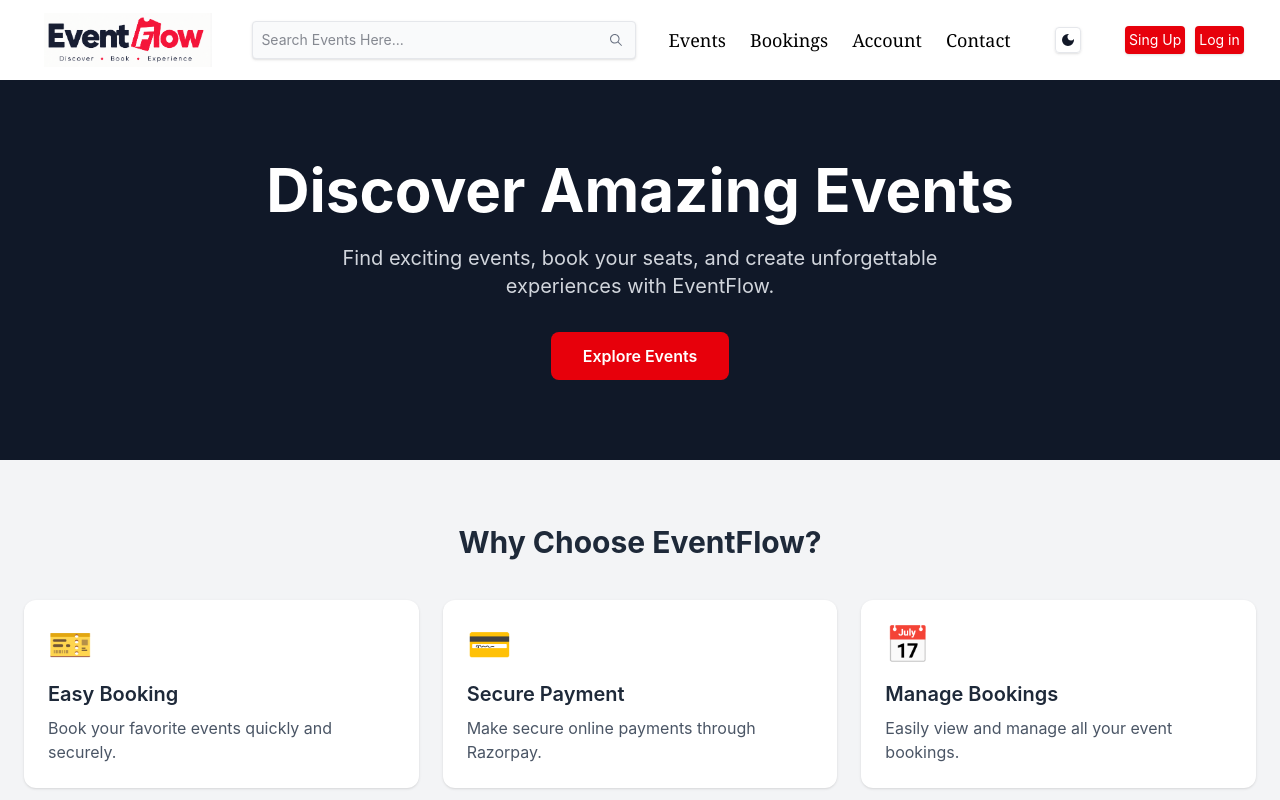
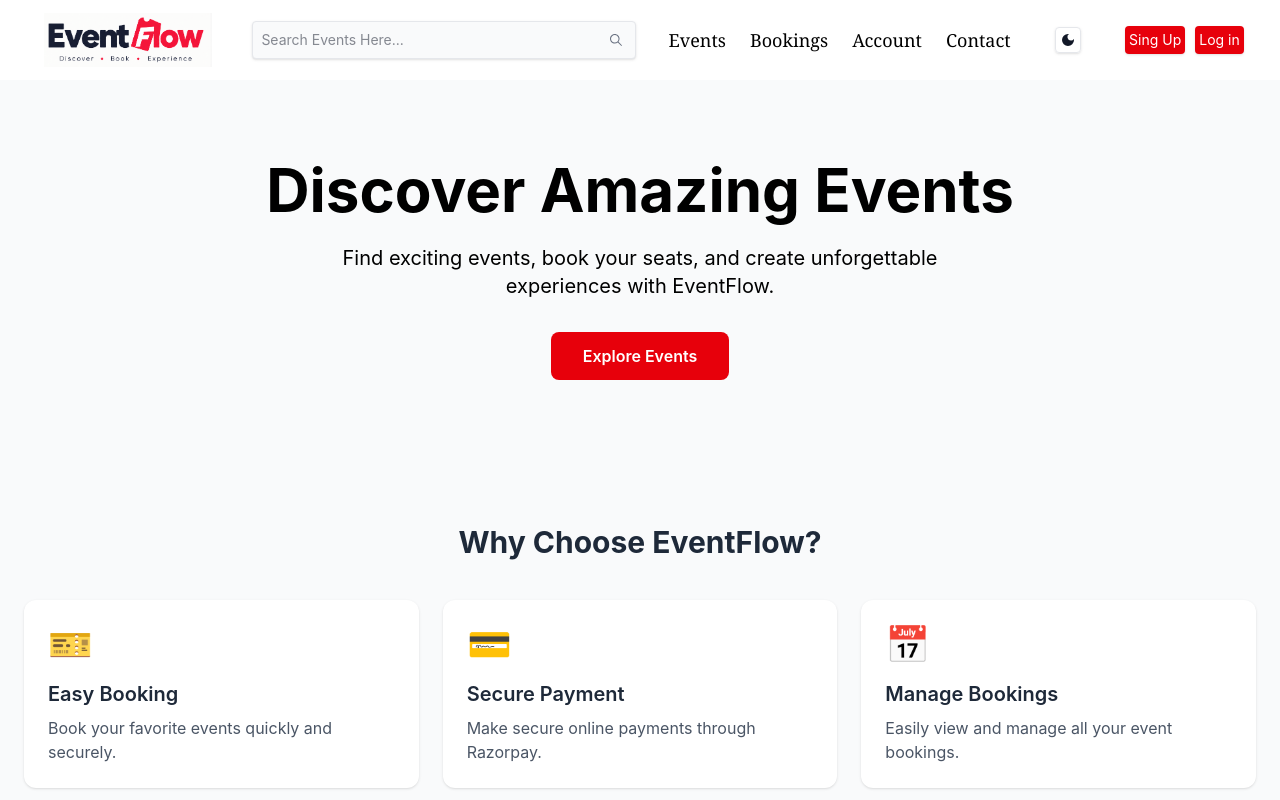
Before and after one commit to rutikaC/EventFlow, a React (Vite) app in the folder client/: page / in a window 1280 px wide. Shown: the top 800 px of the page. Built offline with nearby package versions, Linux system fonts and the light colour scheme.

Commit message:
fix: improve error handling in login and event registration; update toast messages for better user feedback

```diff
--- a/client/src/features/auth/authApi.js
+++ b/client/src/features/auth/authApi.js
@@ -32,7 +32,7 @@ export const loginUser = createAsyncThunk(
       return res.data;
     } catch (error) {
       toast.error("Login failed");
-      return rejectWithValue(error.response?.data?.message || "Login failed");
+      return rejectWithValue(error.response?.data?.message || error.message);
     }
   },
 );
--- a/client/src/features/events/eventApi.js
+++ b/client/src/features/events/eventApi.js
@@ -8,20 +8,19 @@ export const registerEvent = createAsyncThunk(
   async (formData, { rejectWithValue }) => {
     try {
       const token = localStorage.getItem("token");
-      console.log("token", token);
+
       const res = await api.post("/event/register", formData, {
         withCredentials: true,
         headers: {
           Authorization: `Bearer ${token}`,
-          "Content-Type": "multipart/form-data", // ✅ fixed
+          "Content-Type": "multipart/form-data",
         },
       });
-      console.log("res", res);
-      toast.success("Event Registered successfully");
+
       return res.data;
     } catch (error) {
       console.error("Registration error:", error.response?.data);
-      toast.error("Event registration failed");
+
       return rejectWithValue(
         error.response?.data?.message || "Event registration failed",
       );
--- a/client/src/features/events/eventSlice.js
+++ b/client/src/features/events/eventSlice.js
@@ -1,4 +1,5 @@
 import { createSlice } from "@reduxjs/toolkit";
+import toast from "react-hot-toast";
 import { deleteEvent, getEventById, getEvents, getMyEvents, registerEvent, updateEvent } from "./eventApi.js";
 
 const initialState = {
@@ -56,9 +57,19 @@ export const eventSlice = createSlice({
         state.error = null;
       })
       .addCase(registerEvent.fulfilled, (state, action) => {
+          console.log("registerEvent payload:", action.payload);
         state.status= "success";
         state.event = action.payload.event;
         state.error = null;
+
+        if (action.payload.event) {
+        toast.success("Register Successfully");
+      } else {
+        toast.error(action.payload.message || "Registration failed");
+      }
+       if (action.payload.event && action.payload.success === false) {
+      toast.info("Event created, description will be added later");
+  }
       })
       .addCase(registerEvent.rejected, (state,action) => {
         state.status = "failed";
--- a/client/src/pages/Events.jsx
+++ b/client/src/pages/Events.jsx
@@ -24,7 +24,7 @@ const Events = () => {
     </p>
   if(status === "failed") return  <p className='text-3xl flex items-center justify-center text-red-600 font-bold'
   >
-    Error: {error}</p>
+  Please login to continue...</p>
   return (
     <div className="flex flex-col justify-center items-center
     dark:bg-gray-900 dark:text-white">
--- a/client/src/pages/Home.jsx
+++ b/client/src/pages/Home.jsx
@@ -3,16 +3,17 @@ import { Link } from "react-router-dom";
 
 const Home = () => {
   return (
-    <div className="min-h-screen bg-gray-100 dark:bg-gray-900">
+    <div className="min-h-screen bg-gray-50 dark:bg-gray-900">
 
       {/* Hero Section */}
-      <section className="bg-gray-900 text-white">
+      <section className="bg-gray-50 dark:text-white
+      dark:bg-gray-900">
         <div className="max-w-7xl mx-auto px-6 py-20 text-center">
           <h1 className="text-4xl md:text-6xl font-bold mb-6">
             Discover Amazing Events
           </h1>
 
-          <p className="text-lg md:text-xl text-gray-300 max-w-2xl mx-auto mb-8">
+          <p className="text-lg md:text-xl dark:text-gray-300 max-w-2xl mx-auto mb-8">
             Find exciting events, book your seats, and create unforgettable
             experiences with EventFlow.
           </p>
```
Also changed, not shown: 1 other file (tests, documents, lock files or other folders).
